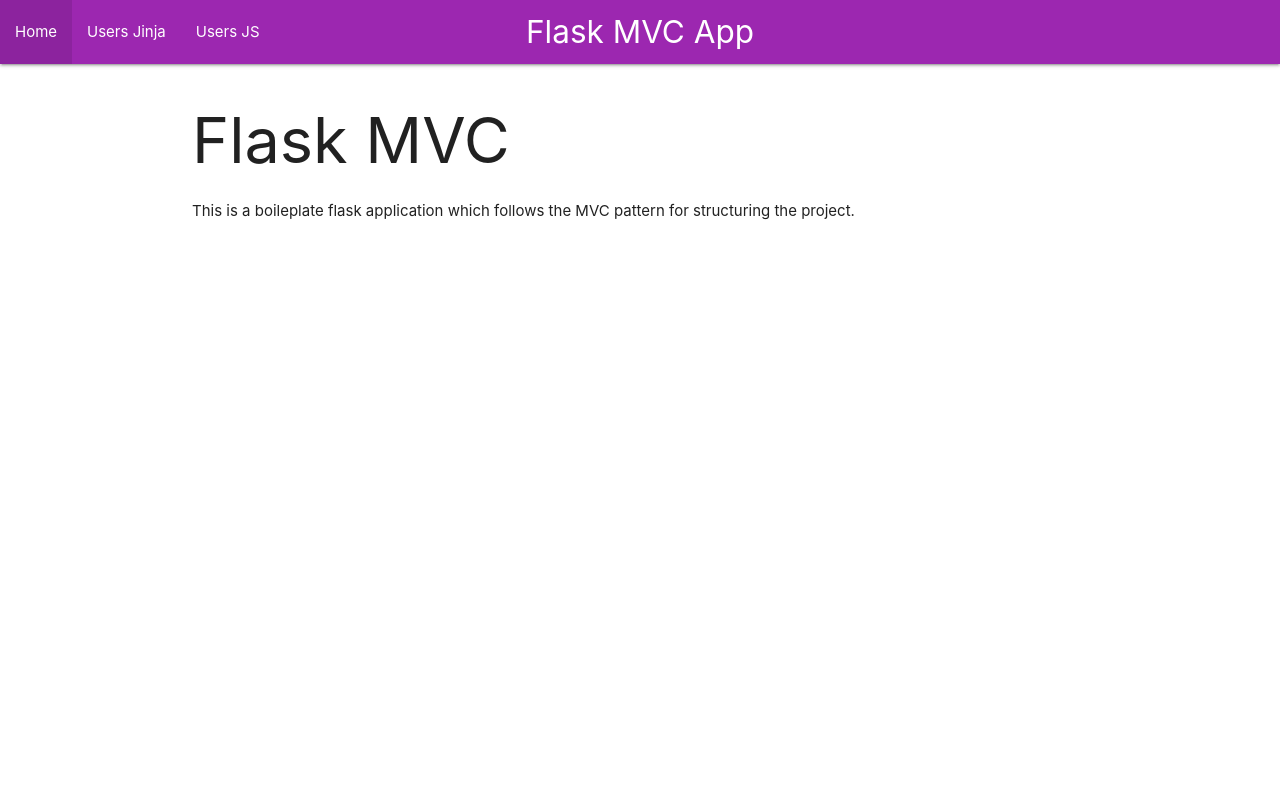
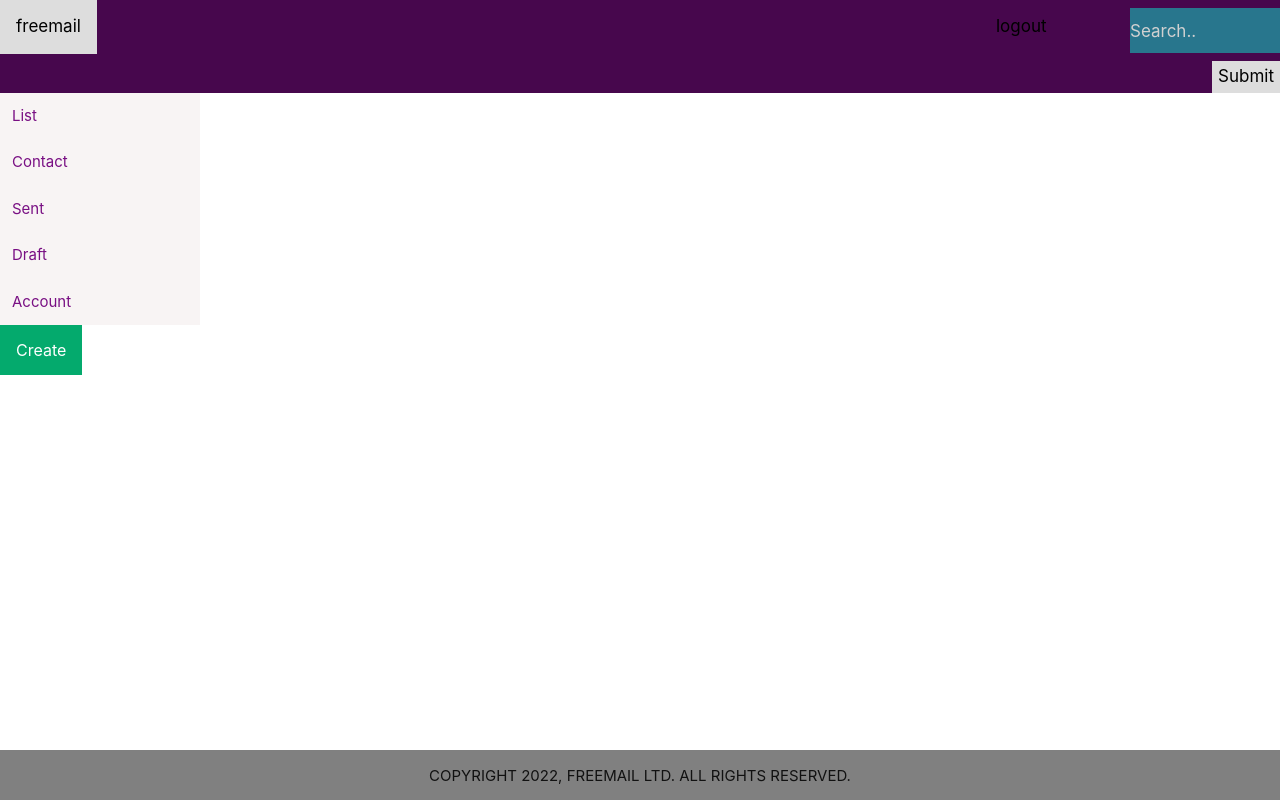
Before and after one commit to anwyko/freemail, a Flask app: page / in a window 1280 px wide. Run offline with Flask 2, Linux system fonts and the light colour scheme.

Commit message:
update to layout.html

```diff
--- a/App/templates/layout.html
+++ b/App/templates/layout.html
@@ -9,39 +9,206 @@
     <link rel="stylesheet" href="https://cdnjs.cloudflare.com/ajax/libs/materialize/1.0.0/css/materialize.min.css">
     <!--Let browser know website is optimized for mobile-->
     <meta name="viewport" content="width=device-width, initial-scale=1.0"/>
-    <title>{% block title %}{% endblock %}</title>
 
-  </head>
-  <body>
-    <nav class="purple">
-      <div class="nav-wrapper">
-        <a href="#!" class="brand-logo center">{% block page %}{% endblock %}</a>
-        <div class="nav-wrapper">
-            <ul id="nav-mobile" class="left">
-                <li><a href="/">Home</a></li>
-                <li><a href="/users">Users Jinja</a></li>
-                <li><a href="/static/users">Users JS</a></li>
-            </ul>
+
+
+  <title>freemail</title>
+  <style>
+   * {box-sizing: border-box;}
+
+
+/* Style the navbar */
+.topnav {
+  overflow: hidden;
+  background-color: #47074d;
+}
+
+.topnav-right {
+  float: right;
+}
+
+/* Navbar links */
+.topnav a {
+  float: left;
+  display: block;
+  color: black;
+  text-align: center;
+  padding: 14px 16px;
+  text-decoration: none;
+  font-size: 17px;
+}
+
+/* Navbar links on mouse-over */
+.topnav a:hover {
+  background-color: #ddd;
+  color: black;
+}
+
+/* Active/current link */
+.topnav a.active {
+  background-color: #2196F3;
+  color: rgb(80, 12, 97);
+}
+
+/* Style the input container */
+.topnav .search-container {
+  float: centre;
+  margin-left: 50%;
+  max-width: 300px;
+}
+
+/* Style the input field inside the navbar */
+.topnav input[type=text] {
+  margin-left: 0%;
+  margin-right: 50%;
+  padding: 0px;
+  margin-top: 8px;
+  font-size: 17px;
+  border: 10px;
+  background-color: rgb(40, 118, 141);
+}
+
+/* Style the button inside the input container */
+.topnav .search-container button {
+ float:right;
+  padding: 6px;
+  background: #ddd;
+  font-size: 17px;
+  border: none;
+  cursor: pointer;
+}
+
+.topnav .search-container button:hover {
+  background: #ccc;
+
+}
+
+/* Add responsiveness - On small screens, display the navbar vertically instead of horizontally */
+@media screen and (max-width: 600px) {
+  .topnav .search-container {
+    float:none;
+  }
+  .topnav a, .topnav input[type=text], .topnav .search-container button {
+    float: none;
+    display: block;
+    text-align: left;
+    width: 50%;
+    margin: 0;
+    padding: 14px;
+  }
+  .topnav input[type=text] {
+    border: 1px solid rgb(124, 47, 187);
+  }
+}
+
+.vertical-menu {
+  width: 200px;
+
+}
+
+.vertical-menu a {
+  background-color: rgb(248, 244, 244);
+  color: rgb(121, 15, 131);
+  display: block;
+  padding: 12px;
+  text-decoration: none;
+}
+
+.vertical-menu a:hover {
+  background-color: #ccc; /* Dark grey background on mouse-over */
+}
+
+.vertical-menu a.active {
+  background-color: #04AA6D; /* Add a green color to the "active/current" link */
+  color: white;
+}
+/* Dropdown Button */
+.dropbtn {
+  background-color: #04AA6D;
+  color: white;
+  padding: 16px;
+  font-size: 16px;
+  border: none;
+}
+
+/* The container <div> - needed to position the dropdown content */
+.dropdown {
+  position: relative;
+  display: inline-block;
+}
+
+/* Dropdown Content (Hidden by Default) */
+.dropdown-content {
+  display: none;
+  position: absolute;
+  background-color: #f1f1f1;
+  min-width: 160px;
+  box-shadow: 0px 8px 16px 0px rgba(0,0,0,0.2);
+  z-index: 1;
+}
+
+/* Links inside the dropdown */
+.dropdown-content a {
+  color: black;
+  padding: 12px 16px;
+  text-decoration: none;
+  display: block;
+}
+
+/* Change color of dropdown links on hover */
+.dropdown-content a:hover {background-color: #ddd;}
+
+/* Show the dropdown menu on hover */
+.dropdown:hover .dropdown-content {display: block;}
+
+/* Change the background color of the dropdown button when the dropdown content is shown */
+.dropdown:hover .dropbtn {background-color: #3e8e41;}
+
+footer {
+  position: fixed;
+  padding: 0px 10px 10px 10px;
+  bottom: 0;
+  width: 100%;
+  text-align: center;
+  /* Height of the footer*/
+  height: 50px;
+  background: grey;
+}
+
+    </style>
+    </head>
+
+    <body>
+
+      <div class="topnav">
+        <a>freemail</a>
+        <div class="topnav-right">
+          <a>logout</a>
+        <div class="search-container">
+          <form action="/action_page.php">
+            <input type="text" placeholder="Search.." name="search">
+            <button type="submit">Submit</button>
+          </form>
         </div>
       </div>
-    </nav>
-
-    {% with messages = get_flashed_messages() %}
-    {% if messages %}
-    <nav class="white black-text" style="padding: 10px">
-      <div class="nav-wrapper">
-          <ul class="flashes">
-          {% for message in messages %}
-            <li>{{ message }}</li>
-          {% endfor %}
-          </ul>
       </div>
-    </nav>
-    {% endif %}
-    {% endwith %}
-
-    <div class="container" id="content">{% block content %}{% endblock %}</div>
-
-    <script src="https://cdnjs.cloudflare.com/ajax/libs/materialize/1.0.0/js/materialize.min.js"></script>
-  </body>
-</html>
+    <div class="vertical-menu">
+      <a href="#">List</a>
+      <a href="#">Contact</a>
+      <a href="#">Sent</a>
+      <a href="#">Draft</a>
+      <a href="#">Account</a>
+  </div>
+  <div class="dropdown">
+    <button class="dropbtn">Create</button>
+    <div class="dropdown-content">
+      <a href="#">Email</a>
+      <a href="#">Contact</a>
+      <a href="#">List</a>
+    </div>
+  </div>
+   </body>
+   <footer>
+    <p>COPYRIGHT 2022, FREEMAIL LTD. ALL RIGHTS RESERVED.</p>
+  </footer>
+      </html>
```
